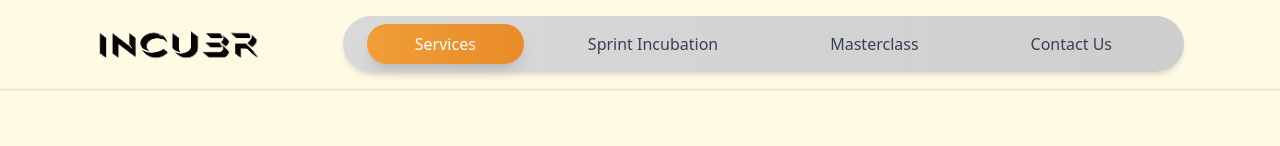
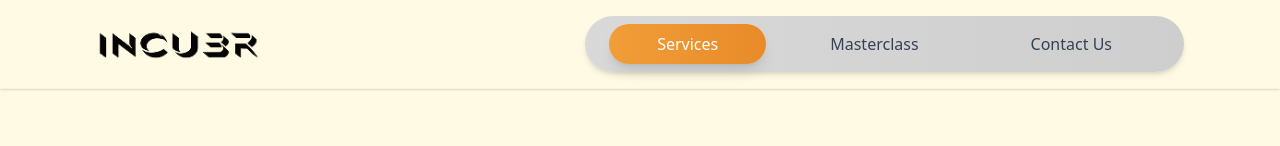
Before and after one commit to productincubr/incubr, a React (Vite) app in the folder frontend/: page / in a window 1280 px wide. Shown: the top 146 px of the page. Built offline with nearby package versions, Linux system fonts and the light colour scheme; the HTML template or start-up script is replaced by a standard one.

Commit message:
Temporarily disable sprint incubation page

```diff
--- a/frontend/src/App.jsx
+++ b/frontend/src/App.jsx
@@ -7,7 +7,8 @@ import Loader from './components/Loader'
 // Lazy load route components
 const Home = lazy(() => import('./components/Home'))
 const Services = lazy(() => import('./components/Services'))
-const SprintIncubation = lazy(() => import('./components/SprintIncubation'))
+// Temporarily disabled until the Sprint Incubation page is ready for launch.
+// const SprintIncubation = lazy(() => import('./components/SprintIncubation'))
 const ContactUs = lazy(() => import('./components/ContactUs'))
 const Masterclass = lazy(() => import('./components/Masterclass'))
 const Footer = lazy(() => import('./components/Footer'))
@@ -19,7 +20,7 @@ function AppContent() {
       <Routes>
         <Route path="/" element={<Home />} />
         <Route path="/services" element={<Services />} />
-        <Route path="/sprint-incubation" element={<SprintIncubation />} />
+        {/* <Route path="/sprint-incubation" element={<SprintIncubation />} /> */}
         <Route path="/master-class" element={<Masterclass />} />
         <Route path="/contact" element={<ContactUs />} />
       </Routes>
--- a/frontend/src/components/Header.jsx
+++ b/frontend/src/components/Header.jsx
@@ -39,7 +39,7 @@
 import React, { useState, useEffect } from "react";
 import { useNavigate, useLocation, Link } from "react-router-dom";
 import logo from "../assets/logo.png";
-import { Menu, X, Sparkles, Rocket, BookOpen, Phone } from "lucide-react"; // install: npm i lucide-react
+import { Menu, X, Sparkles, BookOpen, Phone } from "lucide-react"; // install: npm i lucide-react
 
 const Header = () => {
   const navigate = useNavigate();
@@ -49,7 +49,7 @@ const Header = () => {
 
   const tabs = [
     { name: "Services", icon: Sparkles, path: "/services" },
-    { name: "Sprint Incubation", icon: Rocket, path: "/sprint-incubation" },
+    // { name: "Sprint Incubation", icon: Rocket, path: "/sprint-incubation" },
     { name: "Masterclass", icon: BookOpen, path: "/master-class" },
     { name: "Contact Us", icon: Phone, path: "/contact" }
   ];
@@ -58,8 +58,6 @@ const Header = () => {
   useEffect(() => {
     if (location.pathname === '/contact') {
       setActiveTab("Contact Us");
-    } else if (location.pathname === '/sprint-incubation') {
-      setActiveTab("Sprint Incubation");
     } else if (location.pathname === '/master-class') {
       setActiveTab("Masterclass");
     } else if (location.pathname === '/services') {
```
